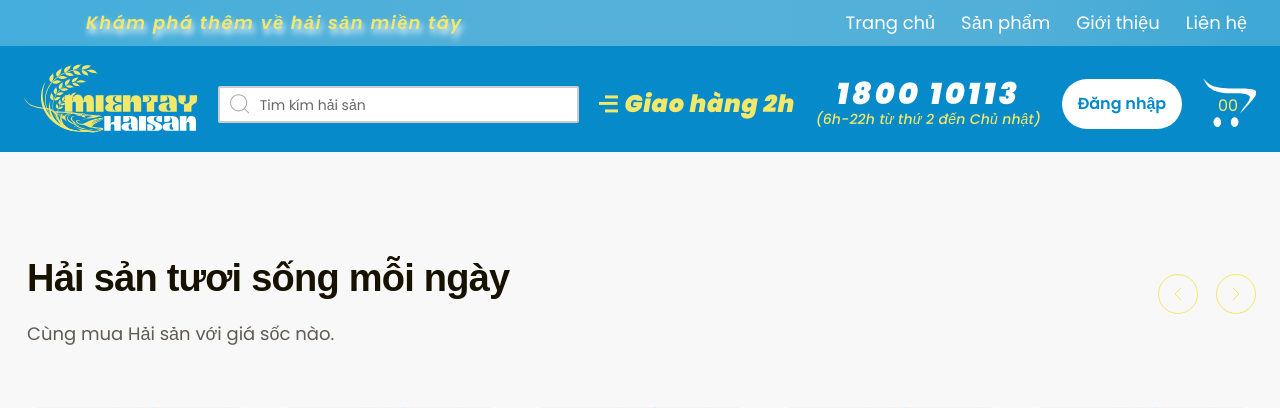
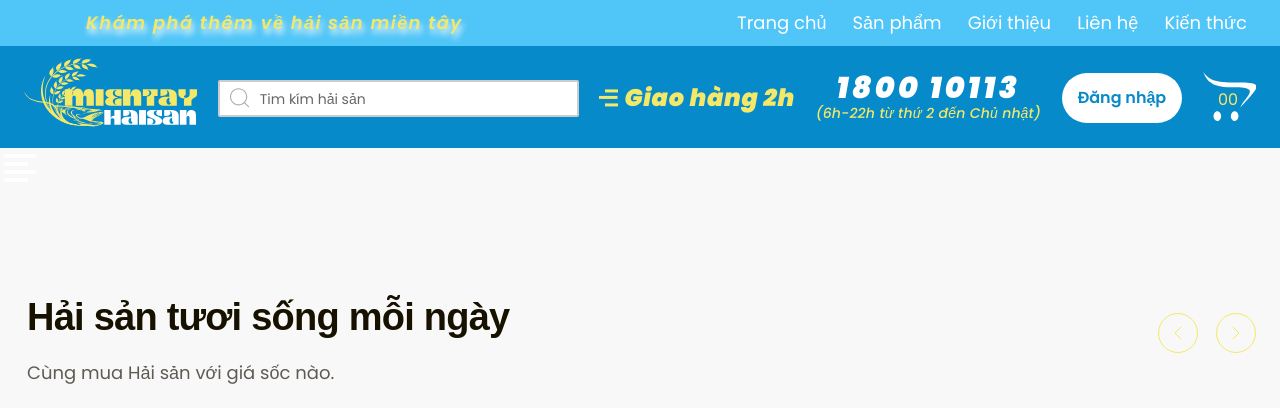
Before and after one commit to tuanhuynh0107/wd18031, a PHP site: page /html/index.html in a window 1280 px wide. Shown: the top 408 px of the page. Run offline with PHP 8.4, Linux system fonts and the light colour scheme.

Commit message:
xóa icon

```diff
--- a/assets/css/styles.css
+++ b/assets/css/styles.css
@@ -167,7 +167,7 @@ input {
 }
 
 .header__head {
-    background: linear-gradient(90deg, rgba(8, 148, 209, 0.75) 0%, rgba(7, 143, 202, 0.68) 44.69%, rgba(7, 143, 202, 0.69) 79.58%, rgba(7, 143, 202, 0.77) 98.33%);
+    background:#50C5F7 ;
 }
 
 .head__discover {
@@ -191,8 +191,11 @@ input {
 .nav__menu {
     gap: 26px;
 }
-
+.nav__li {
+    padding: 9x;
+}
 .nav__li a {
+    display: block;
     color: #FFF;
     text-align: center;
     font-size: 1.8rem;
@@ -210,7 +213,7 @@ input {
     width: 100%;
     display: flex;
     align-items: center;
-    padding: 18px 0 8px;
+    padding: 12px 0 10px;
     gap: 18px;
     justify-content: space-between;
 }
--- a/html/index.html
+++ b/html/index.html
@@ -43,6 +43,9 @@
                         <li class="nav__li">
                             <a href="#!">Liên hệ</a>
                         </li>
+                        <li class="nav__li">
+                            <a href="#!">Kiến thức</a>
+                        </li>
                     </ul>
                 </nav>
             </div>
@@ -50,7 +53,6 @@
     </div>
     <header class="header fixed">
         <div class="main-content">
-
             <div class="header__body">
                 <a href="index.html">
                     <svg xmlns="http://www.w3.org/2000/svg" width="173" height="77" viewBox="0 0 173 77" fill="none"
@@ -323,6 +325,21 @@
             </div>
         </div>
     </header>
+
+    <section class="hero">
+        <ul class="catalog">
+            <li class="catalog__log">
+                <a href="" class="log__atc">
+                    <svg xmlns="http://www.w3.org/2000/svg" width="40" height="40" viewBox="0 0 40 40" fill="none" class="icon">
+                        <path fill-rule="evenodd" clip-rule="evenodd" d="M4 16C4 15.4696 4.21071 14.9609 4.58579 14.5858C4.96086 14.2107 5.46957 14 6 14H26.616C27.1464 14 27.6551 14.2107 28.0302 14.5858C28.4053 14.9609 28.616 15.4696 28.616 16C28.616 16.5304 28.4053 17.0391 28.0302 17.4142C27.6551 17.7893 27.1464 18 26.616 18H6C5.46957 18 4.96086 17.7893 4.58579 17.4142C4.21071 17.0391 4 16.5304 4 16ZM4 8C4 7.46957 4.21071 6.96086 4.58579 6.58579C4.96086 6.21071 5.46957 6 6 6H34C34.5304 6 35.0391 6.21071 35.4142 6.58579C35.7893 6.96086 36 7.46957 36 8C36 8.53043 35.7893 9.03914 35.4142 9.41421C35.0391 9.78929 34.5304 10 34 10H6C5.46957 10 4.96086 9.78929 4.58579 9.41421C4.21071 9.03914 4 8.53043 4 8ZM4 24C4 23.4696 4.21071 22.9609 4.58579 22.5858C4.96086 22.2107 5.46957 22 6 22H34C34.5304 22 35.0391 22.2107 35.4142 22.5858C35.7893 22.9609 36 23.4696 36 24C36 24.5304 35.7893 25.0391 35.4142 25.4142C35.0391 25.7893 34.5304 26 34 26H6C5.46957 26 4.96086 25.7893 4.58579 25.4142C4.21071 25.0391 4 24.5304 4 24ZM4 32C4 31.4696 4.21071 30.9609 4.58579 30.5858C4.96086 30.2107 5.46957 30 6 30H26.616C27.1464 30 27.6551 30.2107 28.0302 30.5858C28.4053 30.9609 28.616 31.4696 28.616 32C28.616 32.5304 28.4053 33.0391 28.0302 33.4142C27.6551 33.7893 27.1464 34 26.616 34H6C5.46957 34 4.96086 33.7893 4.58579 33.4142C4.21071 33.0391 4 32.5304 4 32Z" fill="white"/>
+                      </svg>
+                      <span class="title
+                      "></span>
+                </a>
+            </li>
+
+        </ul>
+    </section>
 
     <main>
         <!-- Hero -->
```
Also changed, not shown: assets/icons/airplane.png (deleted), assets/icons/change.png (deleted), assets/icons/clam.png (deleted), assets/icons/cold.png (deleted), assets/icons/crab.png (deleted), assets/icons/fish.png (deleted), assets/icons/homeassistant.png (deleted), assets/icons/line.png (deleted), assets/icons/menu.png (deleted), assets/icons/present.png (deleted), assets/icons/shipping-fast.png (deleted), assets/icons/soslo.png (deleted), assets/icons/squid.png (deleted), assets/icons/tom.png (deleted).
